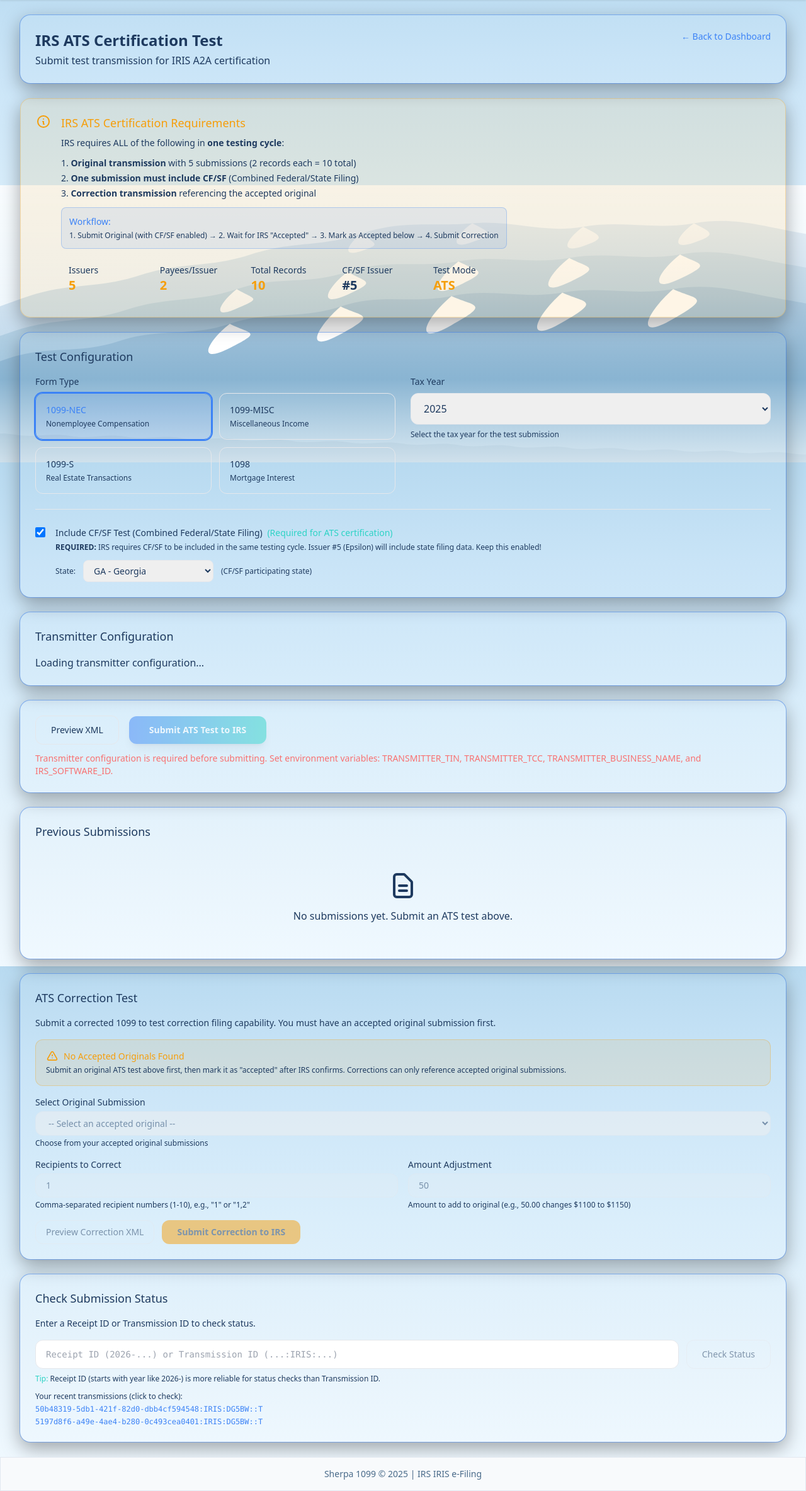
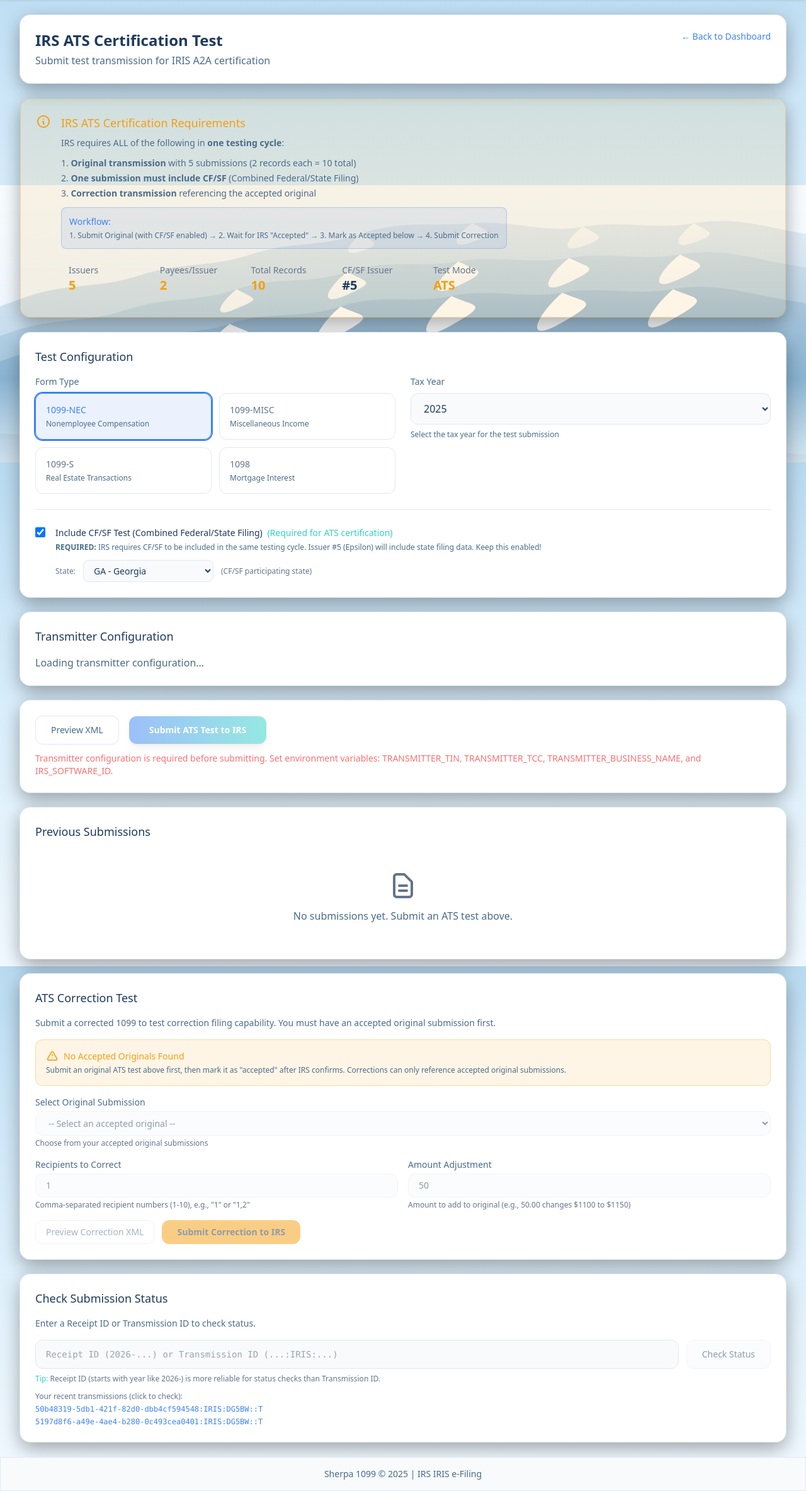
Before and after one commit to klill6506/sherpa-1099, a Python web app: template templates/ats_test.html in a window 1280 px wide. Shown: the part 66-2433 px from the top of the page at 63% size. Run offline with Jinja, Linux system fonts and the light colour scheme; the template is opened without the code that fills it, so the values that code supplies are empty; some libraries are stand-ins or nearby versions.

Commit message:
Fix light mode readability for e-file page
Add solid background styles for sherpa-card, sherpa-panel, and
related classes used in efile.html template. Light mode now uses
solid white/gray backgrounds instead of transparent.

Co-Authored-By: Claude Opus 4.5 <noreply@anthropic.com>

```diff
--- a/templates/base.html
+++ b/templates/base.html
@@ -165,6 +165,56 @@
         /* Hover states */
         .theme-hover:hover { background-color: rgba(255, 255, 255, 0.5); }
         .dark .theme-hover:hover { background-color: #454a5e; }
+
+        /* Legacy sherpa-* classes used in some templates (solid for light mode) */
+        .bg-sherpa-card {
+            background-color: #ffffff;
+        }
+        .dark .bg-sherpa-card {
+            background-color: #3d4256;
+        }
+
+        .bg-sherpa-panel {
+            background-color: #f8fafc;
+        }
+        .dark .bg-sherpa-panel {
+            background-color: #353a4d;
+        }
+
+        .ring-sherpa-border {
+            --tw-ring-color: #e2e8f0;
+        }
+        .dark .ring-sherpa-border {
+            --tw-ring-color: #4d5368;
+        }
+
+        .border-sherpa-border {
+            border-color: #e2e8f0;
+        }
+        .dark .border-sherpa-border {
+            border-color: #4d5368;
+        }
+
+        .text-sherpa-text {
+            color: #1e3a5f;
+        }
+        .dark .text-sherpa-text {
+            color: #E6EDF7;
+        }
+
+        .text-sherpa-muted {
+            color: #4a6b8a;
+        }
+        .dark .text-sherpa-muted {
+            color: #B7C3D6;
+        }
+
+        .text-sherpa-subtle {
+            color: #64748b;
+        }
+        .dark .text-sherpa-subtle {
+            color: #8892a8;
+        }
     </style>
     {% block extra_head %}{% endblock %}
 </head>
```
